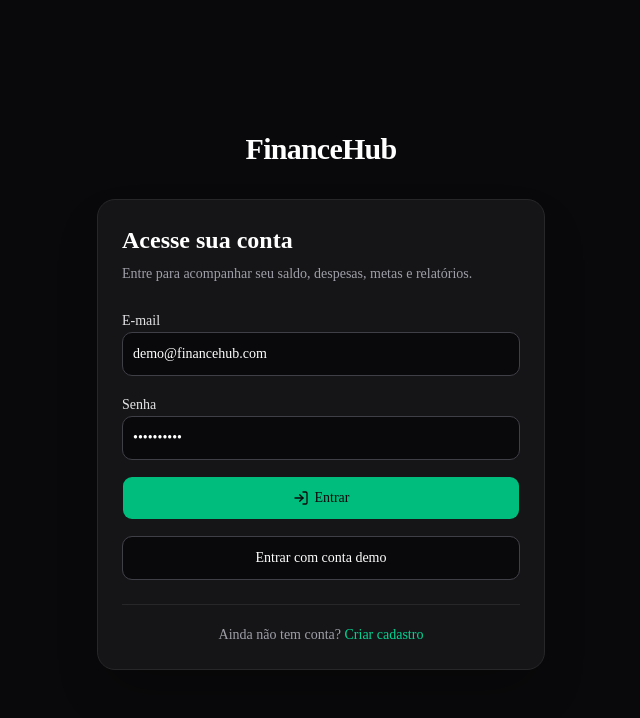
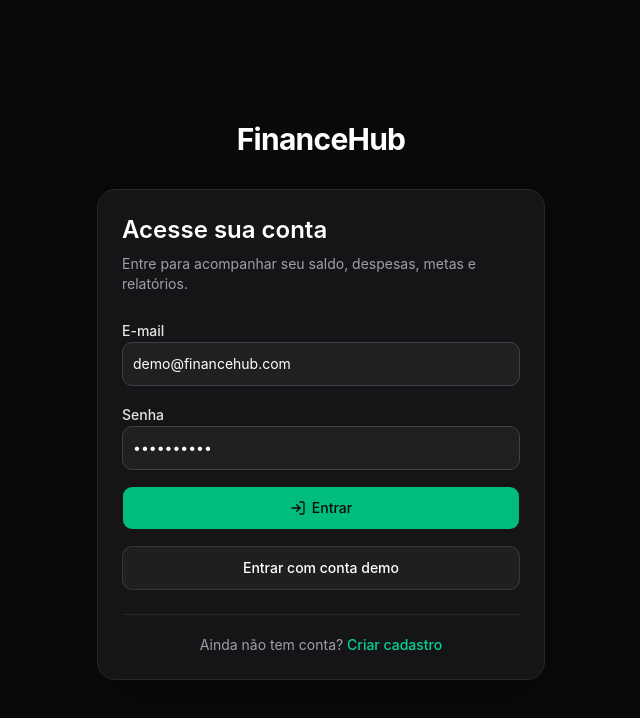
Before and after one commit to RenzoFernandes/finance-hub, a Next.js app: page /login in a window 1280 px wide. Shown: the top 718 px of the page, without its empty margins (319-959 px from the left). Built offline with nearby package versions, Linux system fonts and the light colour scheme; no server answers.

Commit message:
fix: make build independent from remote fonts

```diff
--- a/src/app/globals.css
+++ b/src/app/globals.css
@@ -7,9 +7,9 @@
 @theme inline {
   --color-background: var(--background);
   --color-foreground: var(--foreground);
-  --font-sans: var(--font-sans);
-  --font-mono: var(--font-geist-mono);
-  --font-heading: var(--font-sans);
+  --font-sans: "Inter", "Segoe UI", Arial, ui-sans-serif, system-ui, sans-serif;
+  --font-mono: "SFMono-Regular", Consolas, "Liberation Mono", ui-monospace, monospace;
+  --font-heading: "Inter", "Segoe UI", Arial, ui-sans-serif, system-ui, sans-serif;
   --color-sidebar-ring: var(--sidebar-ring);
   --color-sidebar-border: var(--sidebar-border);
   --color-sidebar-accent-foreground: var(--sidebar-accent-foreground);
--- a/src/app/layout.tsx
+++ b/src/app/layout.tsx
@@ -1,21 +1,10 @@
 import type { Metadata } from "next";
-import { Geist, Geist_Mono } from "next/font/google";
 import "./globals.css";
 import { Toaster } from "sonner";
 
-const geistSans = Geist({
-  variable: "--font-geist-sans",
-  subsets: ["latin"],
-});
-
-const geistMono = Geist_Mono({
-  variable: "--font-geist-mono",
-  subsets: ["latin"],
-});
-
 export const metadata: Metadata = {
-  title: "Create Next App",
-  description: "Generated by create next app",
+  title: "FinanceHub",
+  description: "Sistema de gerenciamento de finanças pessoais",
 };
 
 export default function RootLayout({
@@ -27,7 +16,7 @@ export default function RootLayout({
     <html
       lang="pt-BR"
       suppressHydrationWarning
-      className={`${geistSans.variable} ${geistMono.variable} h-full antialiased`}
+      className="h-full antialiased dark"
     >
       <body className="min-h-full flex flex-col">
         {children}
```
